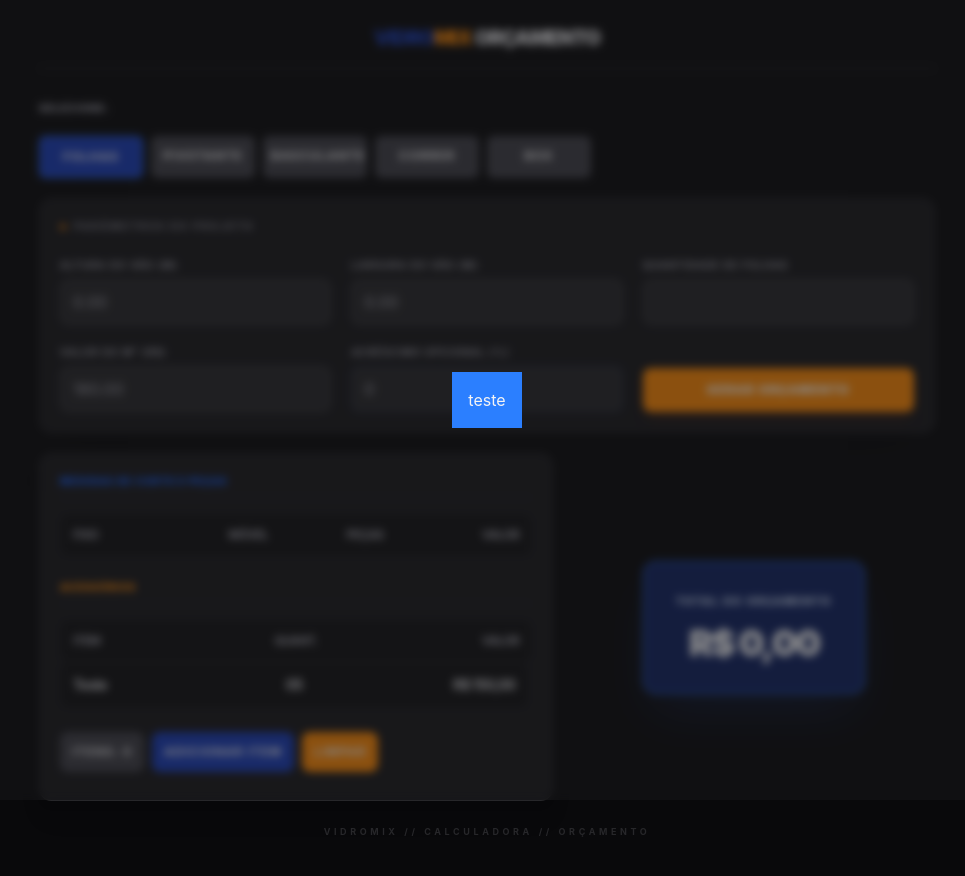
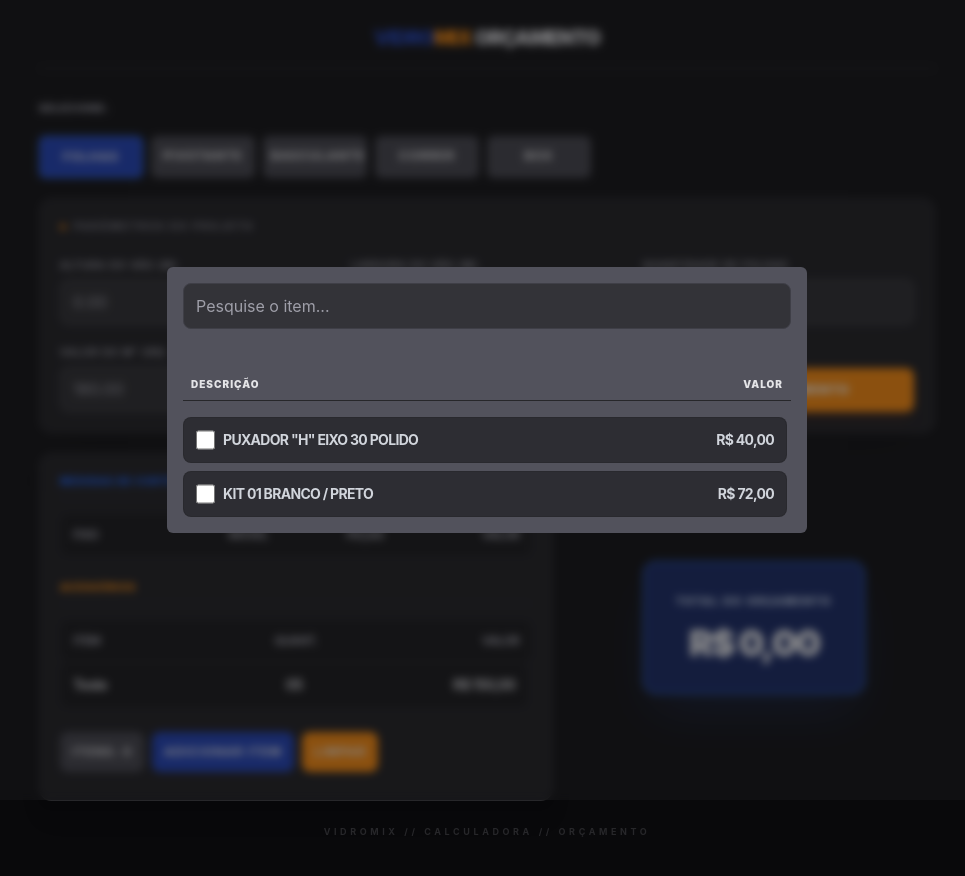
Before and after one commit to lipeedev/mix-orcamento, a React (Vite) app: page / in a window 1280 px wide. Both pictures are taken after a click on the button "ADICIONAR ITEM". Shown: the top 876 px of the page, without its empty margins (153-1118 px from the left). Built offline with nearby package versions, Linux system fonts and the light colour scheme.

Commit message:
feat: adding default item list

```diff
--- a/package.json
+++ b/package.json
@@ -17,6 +17,7 @@
   },
   "devDependencies": {
     "@eslint/js": "^9.39.4",
+    "@tailwindcss/forms": "^0.5.11",
     "@types/node": "^24.12.0",
     "@types/react": "^19.2.14",
     "@types/react-dom": "^19.2.3",
--- a/src/App.tsx
+++ b/src/App.tsx
@@ -2,6 +2,7 @@ import { useState } from 'react'
 import { FinalCost, Header, SectionParameters, TableDetails, ItemsTableDetails, ItemSelectModal } from './components'
 import './styles/global.css'
 import { convertToFinalResult } from './utils'
+import type { Item } from './components'
 
 type Measure = {
   height: number,
@@ -35,6 +36,11 @@ type PartDataFields = Exclude<keyof PartData, 'leafs' | 'pricePerMeter' | 'incre
 type PartDataMeasureFields = keyof Measure
 export type PartDataSingleValueFields = Exclude<keyof PartData, PartDataFields>
 
+const defaultItemList: Item[] = [
+ { name: "Puxador \"H\" Eixo 30 Polido", price: 40 },
+ { name: "Kit 01 Branco / Preto", price: 72 }
+]
+
 export function App() {
   const [partData, setPartData] = useState<PartData>({
     spanMeasure: { height: 0, width: 0 },
@@ -46,6 +52,7 @@ export function App() {
     incrementPercent: 0,
     category: 'folhas'
   })
+
 
   const [isModalOpen, setIsModalOpen] = useState<boolean>(false)
 
@@ -187,7 +194,7 @@ export function App() {
 
       {
 
-        isModalOpen && <ItemSelectModal onClose={handleCloseModal} />
+        isModalOpen && <ItemSelectModal onClose={handleCloseModal} itemListToSearch={defaultItemList} />
       }
     </div >
   )
--- a/src/components/ItemSelectModal.tsx
+++ b/src/components/ItemSelectModal.tsx
@@ -1,13 +1,41 @@
+import type { Item } from './ItemsTableDetails'
+
 interface ItemSelectModalProps {
-  onClose: () => void
+  onClose: () => void,
+  itemListToSearch: Item[]
 }
 
-export function ItemSelectModal({ onClose }: ItemSelectModalProps) {
+export function ItemSelectModal({ onClose, itemListToSearch }: ItemSelectModalProps) {
 
   return (
     <div onClick={() => onClose()} className="flex justify-center backdrop-blur-xs items-center fixed inset-0 bg-zinc-900/50 min-h-screen overflow-hidden animate-in fade-in zoom-in-95 duration-200">
-      <h1 onClick={e => e.stopPropagation()}
-        className="animate-in transition-all fade-in duration-200 p-4 bg-blue-500">teste</h1>
+
+        <div onClick={e => e.stopPropagation()} className="w-1/2 animate-in transition-all fade-in duration-200 p-4 flex flex-col gap-4 bg-zinc-600 rounded-md">
+            <input type="text" placeholder="Pesquise o item..." className="w-full bg-zinc-800/70 border border-zinc-700 rounded-lg px-3 py-2.5 outline-none focus:border-blue-600 transition-all placeholder:text-zinc-400" />
+
+	    <div className="flex justify-between text-zinc-200 text-[10px] mt-6 font-black uppercase tracking-widest border-b border-zinc-800 p-2">
+	    	<span>Descrição</span>
+	    	<span>Valor</span>
+	    </div>
+
+	    <div className="flex flex-col gap-2 max-h-64 overflow-y-auto pr-1 custom-scrollbar">
+          {
+            itemListToSearch.slice(0, 5)
+              .map((item) => (
+                <div key={Math.random()} className="flex bg-zinc-950/50 p-3 gap-2 rounded-lg border border-zinc-800/50">
+		  <input type="checkbox" className="cursor-pointer h-5 w-5 rounded border-gray-300 text-blue-500 focus:ring-blue-600" />
+                  <div className="flex w-full tracking-tighter font-bold text-sm text-gray-300">
+		  	<span className="flex-1 uppercase">{item.name}</span>
+                  	<span className="flex-1 text-right">{item.price.toLocaleString("pt-BR", { style: "currency", currency: "BRL" })}</span>
+               	  </div>
+
+		</div>
+              ))
+          }
+
+	  </div>
+     	</div>
+
     </div>
   )
 }
--- a/src/components/ItemsTableDetails.tsx
+++ b/src/components/ItemsTableDetails.tsx
@@ -1,5 +1,5 @@
 
-type Item = {
+export type Item = {
     name: string,
     price: number
 }
--- a/tailwind.config.js
+++ b/tailwind.config.js
@@ -7,5 +7,5 @@ export default {
   theme: {
     extend: {}
   },
-  plugins: [],
+  plugins: [require('@tailwindcss/forms')],
 }
```
